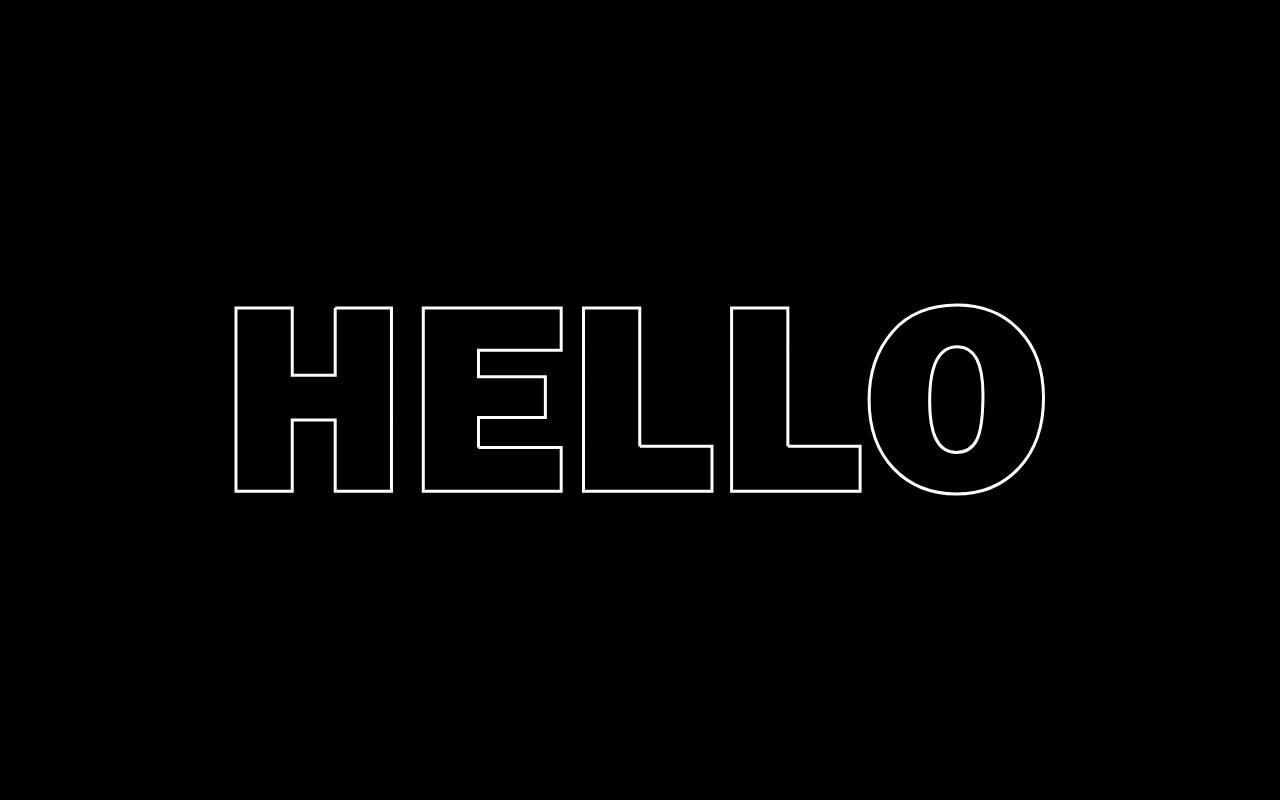
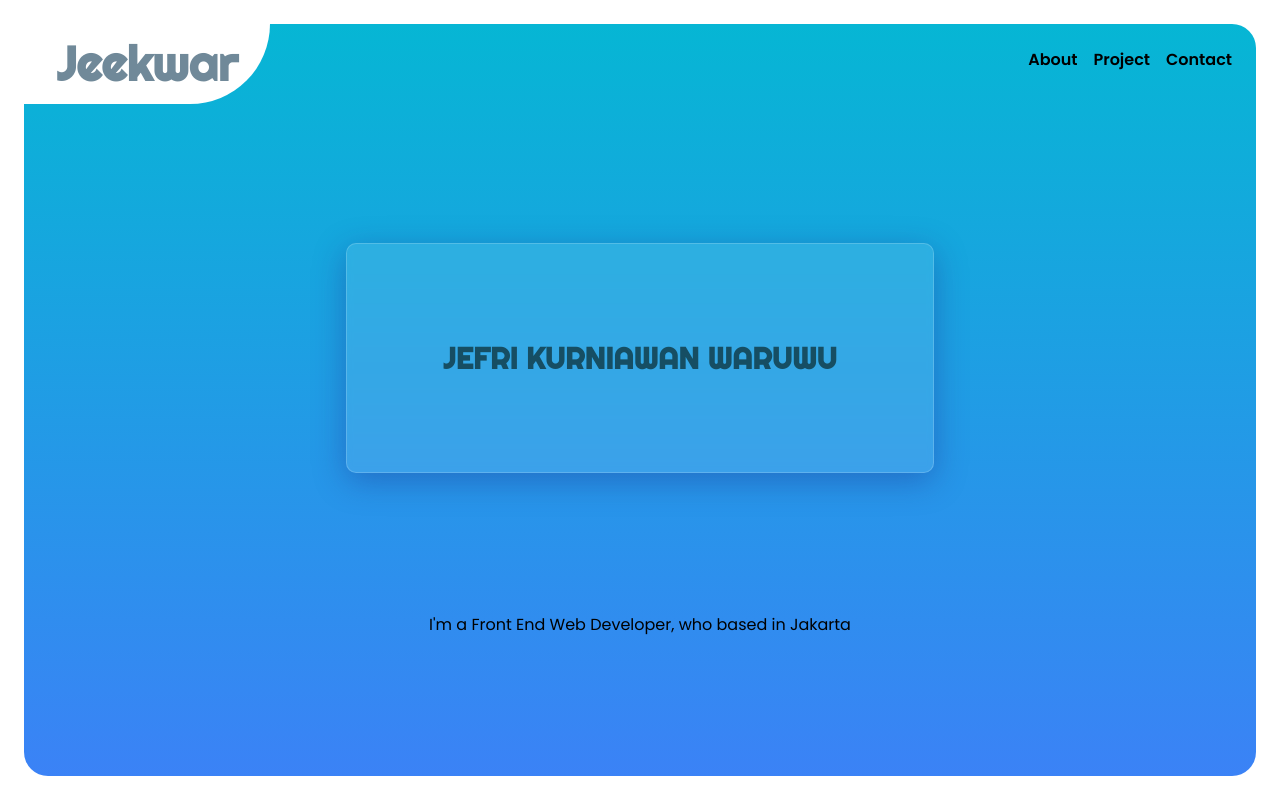
Before and after one commit to Jeekwar/portfolioV2, a Next.js app: page / in a window 1280 px wide. Built offline with nearby package versions, Linux system fonts and the light colour scheme.

Commit message:
add zustand and apply zustand for loading state

```diff
--- a/package.json
+++ b/package.json
@@ -14,13 +14,15 @@
     "@types/node": "18.11.18",
     "@types/react": "18.0.26",
     "@types/react-dom": "18.0.10",
+    "animate.css": "^4.1.1",
     "animejs": "^3.2.1",
     "eslint": "8.32.0",
     "eslint-config-next": "13.1.2",
     "next": "13.1.2",
     "react": "18.2.0",
     "react-dom": "18.2.0",
-    "typescript": "4.9.4"
+    "typescript": "4.9.4",
+    "zustand": "^4.3.3"
   },
   "devDependencies": {
     "autoprefixer": "^10.4.13",
--- /dev/null
+++ b/src/components/splash.tsx
@@ -0,0 +1,50 @@
+import React, { useEffect } from "react";
+import anime from "animejs";
+import { SplashStore } from "@/stores/splash-store";
+
+export default function Splash() {
+  const useSplashStore = SplashStore();
+
+  const update = (anim: boolean) => {
+    useSplashStore.setIsDoneLoading(anim);
+  };
+
+  useEffect(() => {
+    const animationFinished = () => {
+      anime({
+        targets: "#loading-svg path",
+        fill: "#737373",
+        complete: function (anim) {
+          update(anim.completed);
+        },
+      });
+    };
+
+    const animationSplahs = anime({
+      targets: "#loading-svg path",
+      strokeDashoffset: [anime.setDashoffset, 0],
+      easing: "easeInOutQuad",
+      translateX: 44,
+      translateY: 70,
+      strokeWidth: 3,
+      scale: 0.5,
+      delay: 500,
+      duration: 2000,
+      direction: "alternate",
+      loop: false,
+    });
+
+    animationSplahs.finished.then(animationFinished);
+  }, []);
+
+  return (
+    <svg id="loading-svg" width="164px" height="326px">
+      <path
+        stroke={"white"}
+        strokeWidth={0}
+        fill="none"
+        d="M132.335,210.643 L101.585,210.643 L98.19,197.721 L98.19,306.173 C98.19,318.975 91.573,325.375 78.683,325.375 L19.63,325.375 C6.441,325.375 0.130,318.975 0.130,306.173 L0.130,254.476 L31.417,254.476 L31.417,298.385 L66.598,298.385 L66.598,193.771 L61.974,210.643 L31.90,210.643 L0.340,0.230 L32.164,0.230 L48.412,124.840 C48.680,129.137 49.37,135.538 49.486,144.41 C49.574,139.745 49.977,133.345 50.694,124.840 L68.822,74.230 L94.603,74.230 L97.468,82.230 L98.19,82.230 L98.19,83.766 L112.730,124.840 C112.999,129.137 113.402,135.538 113.939,144.41 C114.27,139.745 114.386,133.345 115.13,124.840 L131.261,0.230 L163.84,0.230 L132.335,210.643 Z"
+      ></path>
+    </svg>
+  );
+}
--- a/src/pages/_document.tsx
+++ b/src/pages/_document.tsx
@@ -1,4 +1,4 @@
-import { Html, Head, Main, NextScript } from 'next/document'
+import { Html, Head, Main, NextScript } from "next/document";
 
 export default function Document() {
   return (
@@ -9,5 +9,5 @@ export default function Document() {
         <NextScript />
       </body>
     </Html>
-  )
+  );
 }
--- a/src/pages/index.tsx
+++ b/src/pages/index.tsx
@@ -1,40 +1,76 @@
+// "use client";
 import React, { useEffect } from "react";
-import anime from "animejs";
+import Splash from "@/components/splash";
+// import { usePathname } from "next/navigation";
+import { SplashStore } from "@/stores/splash-store";
+import CSS from "csstype";
 
-const Home = () => {
+const Main = () => {
+  const useSplashStore = SplashStore();
+
+  const cardGlass: CSS.Properties = {
+    background: "rgba( 255, 255, 255, 0.1 )",
+    boxShadow: "0 8px 32px 0 rgba( 31, 38, 135, 0.37 )",
+    backdropFilter: "blur( 3px )",
+    WebkitBackdropFilter: "blur( 3px )",
+    borderRadius: "10px",
+    border: "1px solid rgba( 255, 255, 255, 0.18 )",
+  };
+
   useEffect(() => {
-    // document.location = "/main";
-    // const lineDrawing = anime.timeline({
-    //   autoplay: true,
-    //   delay: 200,
-    // });
+    console.log(useSplashStore.isDoneLoading);
+  }, [useSplashStore]);
 
-    // lineDrawing.add
-    anime({
-      targets: "#loading-svg path",
-      strokeDashoffset: [anime.setDashoffset, 0],
-      easing: "linear",
-      fill: "white",
-      duration: 10000,
-      delay: function (el, i) {
-        return i * 250;
-      },
-      direction: "alternate",
-      loop: true,
-    });
-  }, []);
-
-  return (
-    <div className="tw-bg-black tw-w-screen tw-h-screen tw-m-0 tw-flex tw-justify-center tw-items-center">
-      <svg id="loading-svg" width={1000} height={500}>
-        <path
-          stroke={"white"}
-          strokeWidth={3}
-          d="M195.21,157.942v67.407H152.241V157.942H95.979V341.23h56.262v-71.3H195.21v71.3h56.262V157.942H195.21ZM338.484,297.456V267.512h66.87V226.826h-66.87V200.239H421.2v-42.3H283.3V341.23H421.2V297.456H338.484Zm161.267-1.209v-138.3H443.489V341.23h128.5V296.247H499.751Zm148.108,0v-138.3H591.6V341.23H720.1V296.247H647.859Zm231.36,21.485q24.3-26.316,24.3-69.959,0-42.162-24.1-67.407t-62.372-25.244q-41.36,0-64.654,26.788t-23.3,67.877q0,42.972,24.371,68.616t63.043,25.647Q854.912,344.05,879.219,317.732Zm-89.563-66.468q0-54.515,27.661-54.516,25.645,0,25.647,47.8,0,33.031-6.244,45.452t-20.477,12.421q-26.587,0-26.587-51.16h0Z"
-        ></path>
-      </svg>
+  return !useSplashStore.isDoneLoading ? (
+    <div className="tw-bg-[#343433] tw-w-screen tw-h-screen tw-m-0 tw-flex tw-justify-center tw-items-center">
+      <Splash />
+      <div className="tw-absolute tw-bottom-4">
+        <p className="tw-text-white">
+          Coded by &bull;{" "}
+          <a href="" className="">
+            Jeekwar
+          </a>{" "}
+          All rights reserved &copy; 2023
+        </p>
+      </div>
+    </div>
+  ) : (
+    <div className="tw-bg-white tw-h-screen tw-p-6">
+      <div className="tw-w-full tw-h-full tw-flex tw-flex-col tw-bg-gradient-to-b tw-from-cyan-500 tw-to-blue-500 tw-rounded-3xl">
+        <div className="tw-flex tw-justify-between tw-relative">
+          <div className="tw-w-[20%] tw-h-20 tw-bg-white hover:tw-bg-transparent tw-transition tw-duration-300 tw-rounded-br-full tw-flex tw-items-center tw-justify-center">
+            <p
+              className="tw-text-[#708999] tw-font-semibold tw-font-Righteous tw-text-5xl hover:tw-text-6xl"
+              style={{ transition: "0.3s" }}
+            >
+              Jeekwar
+            </p>
+          </div>
+          <div>
+            <nav className="tw-pr-6 tw-py-6">
+              <ul className="tw-flex tw-gap-4 tw-font-semibold">
+                <li className="hover:tw-pointer-events-auto animate__animated animate__fadeInUp">
+                  About
+                </li>
+                <li className="animate__animated animate__fadeInUp">Project</li>
+                <li className="animate__animated animate__fadeInUp">Contact</li>
+              </ul>
+            </nav>
+          </div>
+        </div>
+        <div className="tw-flex tw-items-center tw-justify-evenly tw-w-full tw-grow tw-flex-col">
+          <div style={cardGlass} className="tw-p-24 ">
+            <p className="tw-font-Righteous tw-font-semibold tw-text-3xl tw-text-cyan-900">
+              JEFRI KURNIAWAN WARUWU
+            </p>
+          </div>
+          <div>
+            <p>{`I'm a Front End Web Developer, who based in Jakarta`}</p>
+          </div>
+        </div>
+      </div>
     </div>
   );
 };
 
-export default Home;
+export default Main;
--- /dev/null
+++ b/src/stores/splash-store.ts
@@ -0,0 +1,17 @@
+import {create} from 'zustand'
+
+
+interface Props {
+    isDoneLoading: boolean,
+    setIsDoneLoading: (data: boolean) => void,
+}
+const SplashStore = create<Props>((set) => ({
+    isDoneLoading: false,
+    setIsDoneLoading(data) {
+        set({
+            isDoneLoading: data
+        })
+    }
+}))
+
+export { SplashStore };
```
Also changed, not shown: src/pages/_app.tsx (+4 -3 lines), src/components/pages/Home.tsx (renamed from src/pages/main/index.tsx), 1 other file (tests, documents, lock files or other folders).
